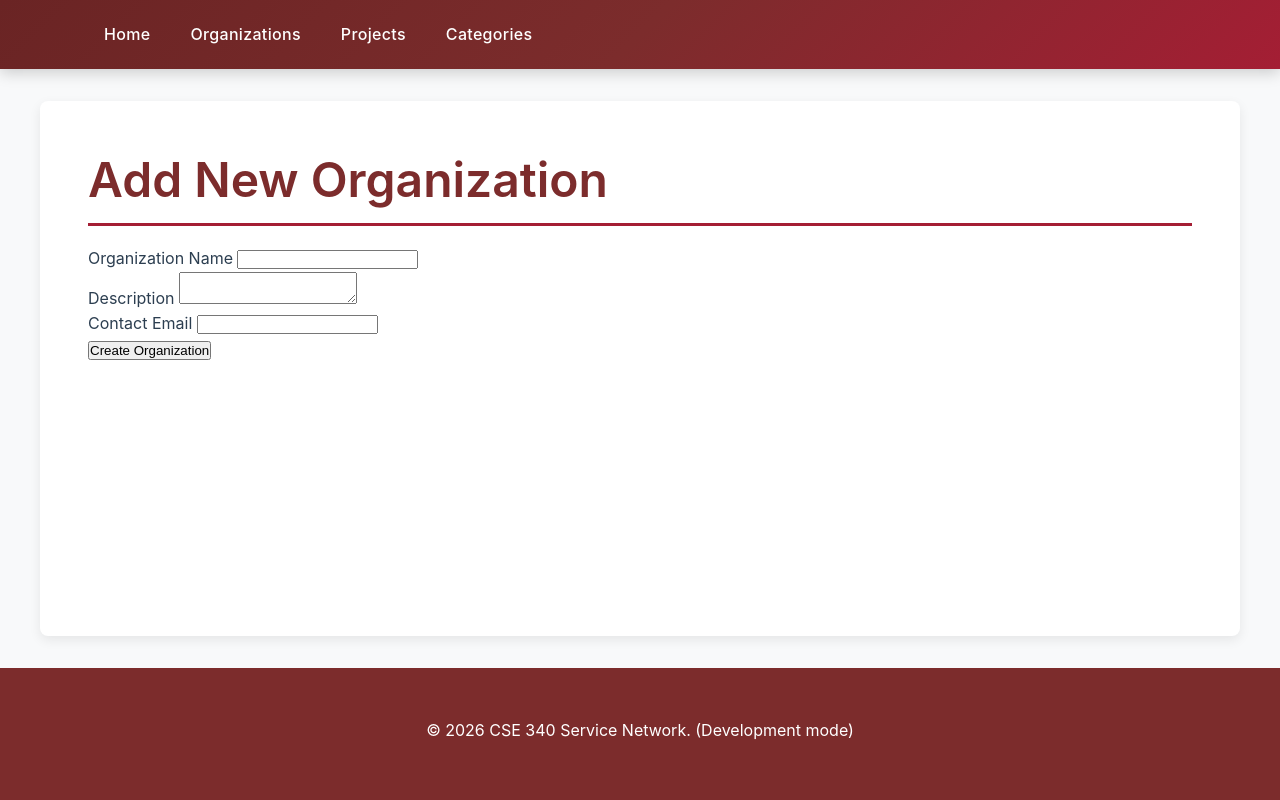
After one commit to niels012/cse340-course-repo, a Node server app: page /new-organization in a window 1280 px wide. The commit adds this page. Run offline with Node 20, Linux system fonts and the light colour scheme.

Commit message:
feat: add express-session for session management
- Added express-session dependency to package.json and package-lock.json.
- Configured express to parse URL-encoded and JSON request bodies in server.js.
- Implemented new organization creation functionality in organizations controller.
- Added routes for displaying the new organization form and processing form submissions.
- Created new organization view (new-organization.ejs) with a form for user input.
- Updated organizations view to include a link to the new organization form.
- Added a placeholder logo image for new organizations.

```diff
--- a/package.json
+++ b/package.json
@@ -13,6 +13,7 @@
   "dependencies": {
     "ejs": "^7.0.2",
     "express": "^5.3.0",
+    "express-session": "^1.19.0",
     "pg": "^8.23.1"
   },
   "devDependencies": {
--- a/server.js
+++ b/server.js
@@ -43,6 +43,11 @@ app.use((req, res, next) => {
     next();
 });
 
+// Allow Express to receive and process common POST data
+// (must come BEFORE the router so req.body is populated)
+app.use(express.urlencoded({ extended: true }));
+app.use(express.json());
+
 // Use the imported router to handle routes
 app.use(router);
 
--- a/src/controllers/organizations.js
+++ b/src/controllers/organizations.js
@@ -1,4 +1,4 @@
-import { getAllOrganizations, getOrganizationById } from '../models/organizations.js';
+import { getAllOrganizations, getOrganizationById, createOrganization} from '../models/organizations.js';
 
 // Define any controller functions
 const showOrganizationsPage = async (req, res) => {
@@ -20,4 +20,18 @@ const organizationDetailsPage = async (req, res) => {
     res.render('organization', { title: organization.name, organization });
 };
 
-export { showOrganizationsPage, organizationDetailsPage };
+const showNewOrganizationForm = async (req, res) => {
+    const title = 'Add New Organization';
+
+    res.render('new-organization', { title });
+}
+
+const processNewOrganizationForm = async (req, res) => {
+    const { name, description, contactEmail } = req.body;
+    const logoFilename = 'placeholder-logo.png'; // Use the placeholder logo for all new organizations
+
+    const organizationId = await createOrganization(name, description, contactEmail, logoFilename);
+    res.redirect(`/organization/${organizationId}`);
+};
+
+export { showOrganizationsPage, organizationDetailsPage, showNewOrganizationForm, processNewOrganizationForm };
--- a/src/routes.js
+++ b/src/routes.js
@@ -5,17 +5,23 @@ import { showOrganizationsPage, organizationDetailsPage } from './controllers/or
 import { showProjectsPage, showProjectDetailsPage } from './controllers/projects.js';
 import { showCategoriesPage, showCategoryDetailsPage } from './controllers/categories.js';
 import { testErrorPage } from './controllers/errors.js';
+import { showNewOrganizationForm } from './controllers/organizations.js';
+import { processNewOrganizationForm } from './controllers/organizations.js';
 
 const router = express.Router();
 
 router.get('/', showHomePage);
 router.get('/organizations', showOrganizationsPage);
+router.get('/new-organization', showNewOrganizationForm);
 router.get('/organization/:id', organizationDetailsPage);
 router.get('/projects', showProjectsPage);
 router.get('/project/:id', showProjectDetailsPage);
 router.get('/categories', showCategoriesPage);
 router.get('/category/:id', showCategoryDetailsPage);
 
+// Route to handle new organization form submission
+router.post('/new-organization', processNewOrganizationForm);
+
 // error-handling routes
 router.get('/test-error', testErrorPage);
 
--- /dev/null
+++ b/src/views/new-organization.ejs
@@ -0,0 +1,36 @@
+<%- include('partials/header') %>
+<main>
+    <h1><%= title %></h1>
+
+ <form action="/new-organization" method="POST">
+    <div class="form-group">
+      <label for="name">Organization Name</label>
+      <input
+        type="text"
+        id="name"
+        name="name"
+      />
+    </div>
+
+    <div class="form-group">
+      <label for="description">Description</label>
+      <textarea
+        id="description"
+        name="description"
+      ></textarea>
+    </div>
+
+    <div class="form-group">
+      <label for="contactEmail">Contact Email</label>
+      <input
+        type="text"
+        id="contactEmail"
+        name="contactEmail"
+      />
+    </div>
+
+    <button type="submit">Create Organization</button>
+  </form>
+
+</main>
+<%- include('partials/footer') %>
--- a/src/views/organizations.ejs
+++ b/src/views/organizations.ejs
@@ -11,6 +11,7 @@
             </li>
         <% }); %>
     </ul>
+    <p><a href="/new-organization">Add a new organization</a></p>
 </main>
 
 <%- include('partials/footer') %>
```
Also changed, not shown: src/models/organizations.js (+33 -1 lines), public/images/placeholder-logo.png (added), 1 other file.
